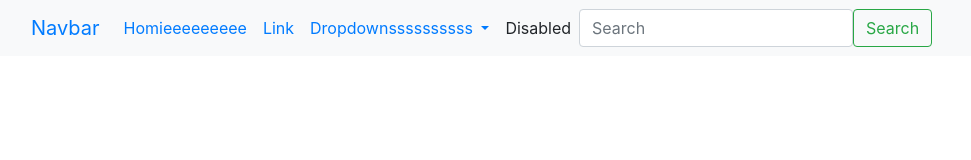
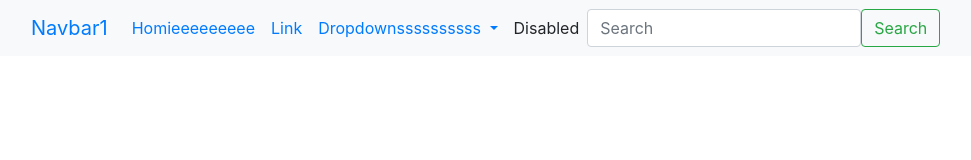
Before and after one commit to Kiran-s9/NewRepo, a plain HTML site: page index.html in a window 1280 px wide. Shown: the whole page, without its empty margins (0-971 px from the left). Drawn offline with nearby package versions, Linux system fonts and the light colour scheme.

Commit message:
navbar changed

```diff
--- a/index.html
+++ b/index.html
@@ -13,7 +13,7 @@
   <body>
     <nav class="navbar navbar-expand-lg bg-light">
         <div class="container-fluid">
-          <a class="navbar-brand" href="#">Navbar</a>
+          <a class="navbar-brand" href="#">Navbar1</a>
           <button class="navbar-toggler" type="button" data-bs-toggle="collapse" data-bs-target="#navbarSupportedContent" aria-controls="navbarSupportedContent" aria-expanded="false" aria-label="Toggle navigation">
             <span class="navbar-toggler-icon"></span>
           </button>
```
